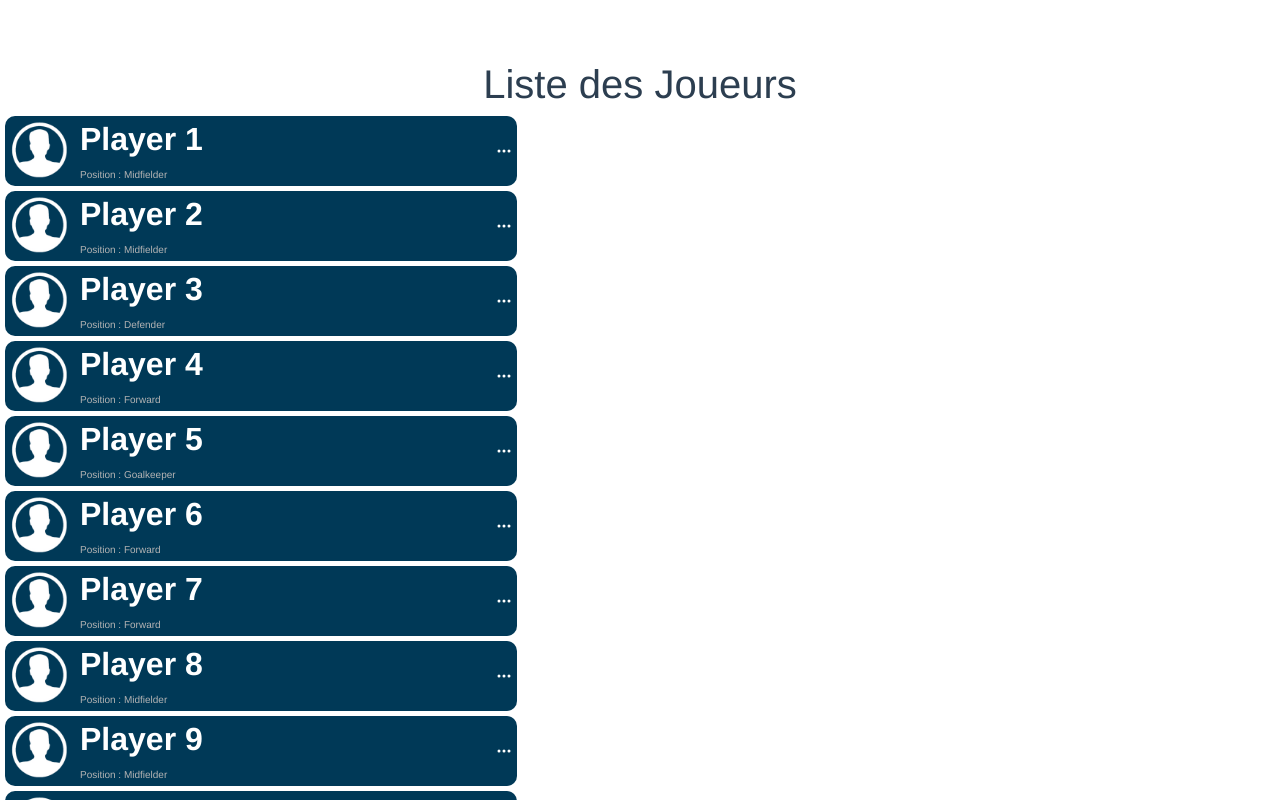
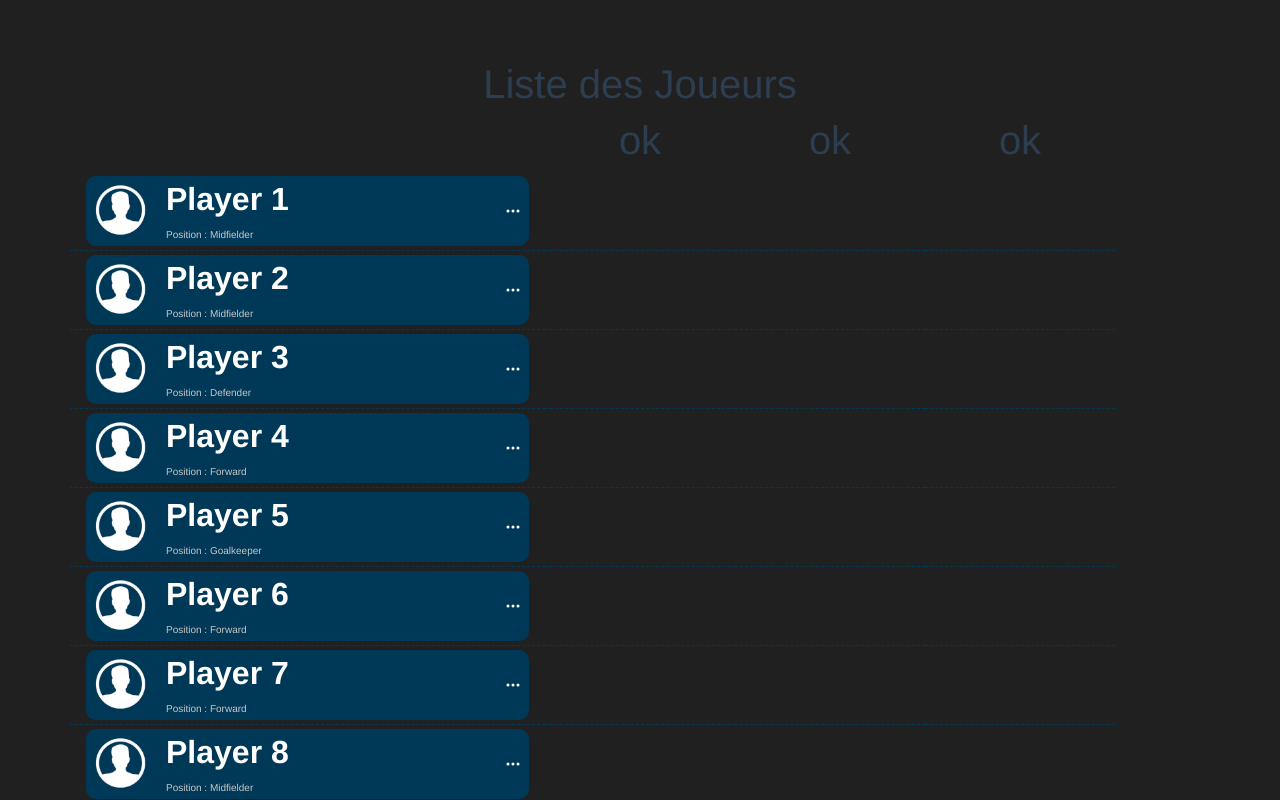
Before and after one commit to Baptiste-Borie/test-sportDecisions, a Vue app: page / in a window 1280 px wide. Shown: the top 800 px of the page. Built offline with nearby package versions, Linux system fonts and the light colour scheme.

Commit message:
feat(tab): table layout + background

```diff
--- a/public/index.html
+++ b/public/index.html
@@ -7,6 +7,13 @@
     <link rel="icon" href="<%= BASE_URL %>favicon.ico">
     <title><%= htmlWebpackPlugin.options.title %></title>
   </head>
+  <style>
+    html body{
+      margin: 0;
+      padding: 0;
+      background-color: rgb(32, 32, 32);
+    }
+  </style>
   <body>
     <noscript>
       <strong>We're sorry but <%= htmlWebpackPlugin.options.title %> doesn't work properly without JavaScript enabled. Please enable it to continue.</strong>
--- a/src/components/endOfContract.vue
+++ b/src/components/endOfContract.vue
@@ -1,35 +1,50 @@
 <template>
     <div>
         <h1>Liste des Joueurs</h1>
-            <div id="wrapperPlayer">
-                <profile-component v-for="player in players" :key="player.id" :player="player"/>
+            <div class="container">
+        <div class="row">
+          <div class="col col-5 border-0"></div>
+          <div v-for="(option, index) in menuOptions" :key="'menu-' + index" class="col col-2 border-0">
+            <header-menu :option="option" />
+          </div>
+        </div>
+
+        <div v-for="(player, index) in players" :key="'player-' + index" class="row">
+          <div class="col col-5">
+            <profile-component :player="player" />
+          </div>
+          <div class="col col-2"></div>
+          <div class="col col-2"></div>
+          <div class="col col-2"></div>
+        </div>
       </div>
     </div>
   </template>
 
   <script>
-import { players } from '../store/data.json'
+  import data from '../store/data.json'
   import profileComponent from './profileComponent.vue'
+  import headerMenu from './headerMenu.vue'
+  import { MENU } from '../constant/constant'
 
   export default {
     name: "endOfContract",
     components: {
       profileComponent,
+      headerMenu,
     },
     data() {
       return {
-            players,
+        players: data.players,
+        menuOptions: MENU,
       }
     }
   }
   </script>
 
   <style scoped>
+  .col {
+    border-bottom: 1px dashed #003957;
+  }
 
-    #wrapperPlayer{
-        margin: 5px;
-        display: flex;
-        flex-direction: column;
-        gap: 5px;
-    }
   </style>
--- /dev/null
+++ b/src/components/headerMenu.vue
@@ -0,0 +1,9 @@
+<template>
+    <h1>ok</h1>
+</template>
+
+<script>
+export default{
+    name: "headerMenu",
+}
+</script>
--- a/src/components/profileComponent.vue
+++ b/src/components/profileComponent.vue
@@ -1,9 +1,9 @@
 <template>
-    <div id="playerProfile">
-        <img src="../assets/ProfilePicture.png" alt="pictoplayer">
+    <div id="playerProfile" class="m-1 m-top-2 p-2 d-flex align-items-flex-start text-white">
+        <img src="../assets/ProfilePicture.png" alt="pictoplayer" class="rounded-circle me-2">
         <div id="info">
-            <h2>{{ player.nickname }}</h2>
-            <div>Position : {{ player.position }}</div>
+            <h2 class="fw-bold">{{ player.nickname }}</h2>
+            <div >Position : {{ player.position }}</div>
         </div>
         <!-- Three dot icon from bootstrap https://icons.getbootstrap.com/icons/three-dots/ -->
         <svg xmlns="http://www.w3.org/2000/svg" width="16" height="16" fill="currentColor" class="bi bi-three-dots" viewBox="0 0 16 16">
@@ -33,10 +33,7 @@ img{
     align-items: center;
     border-radius: 10px;
     font-size: 10px;
-    color: white;
-    padding: 5px;
     height: 70px;
-    width: 40vw;
 }
 
 #playerProfile > svg {
@@ -53,7 +50,7 @@ img{
 #info > div {
     display: flex;
     justify-content: flex-start;
-    color: rgb(180, 180, 180);
+    color: rgb(200, 198, 198);
 }
 h2 {
     font-weight: bold;
--- /dev/null
+++ b/src/constant/constant.js
@@ -0,0 +1 @@
+export const MENU = ["END OF CONTRACTS", "OPTION", "OPTION-VALIDITY"]
```
Lines whose indentation alone changed are shown as unchanged.
